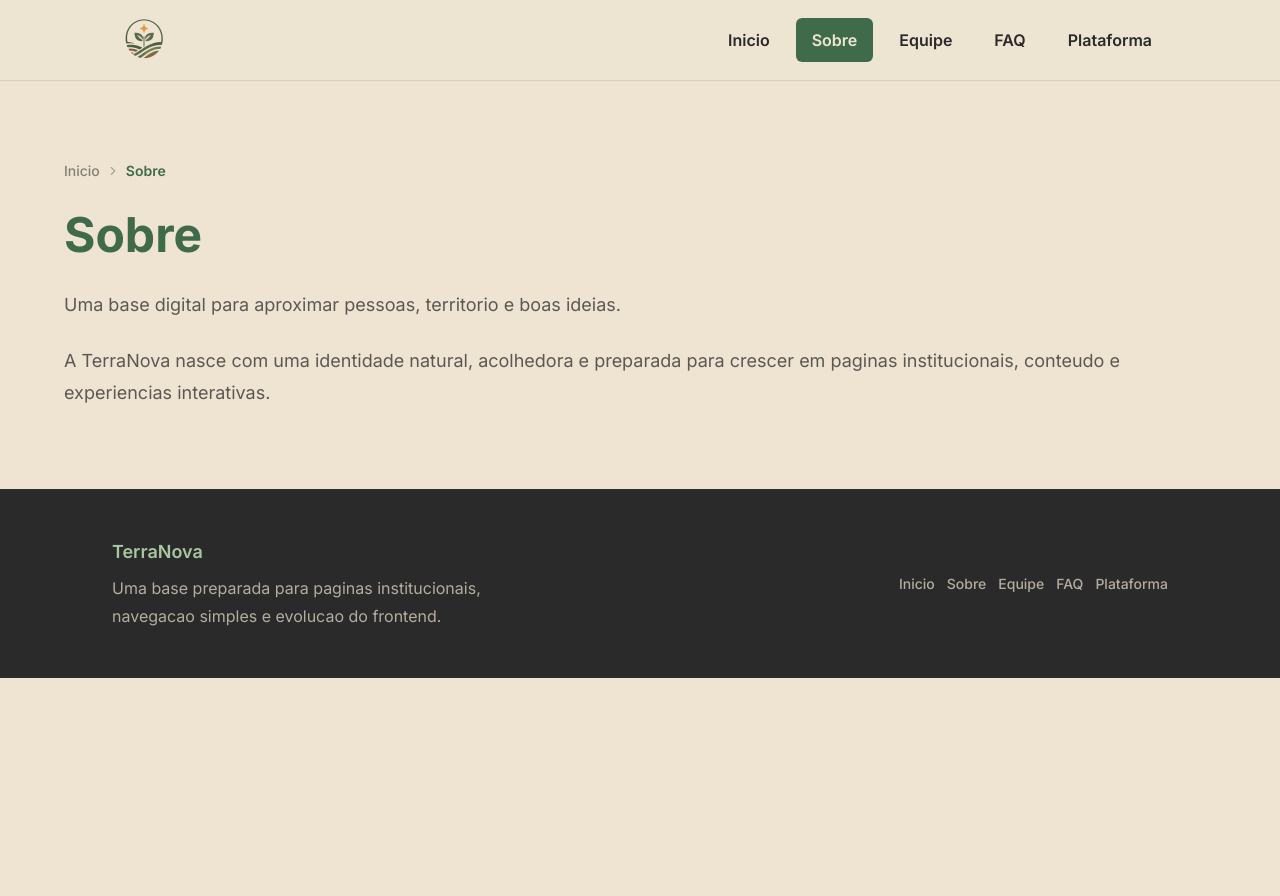
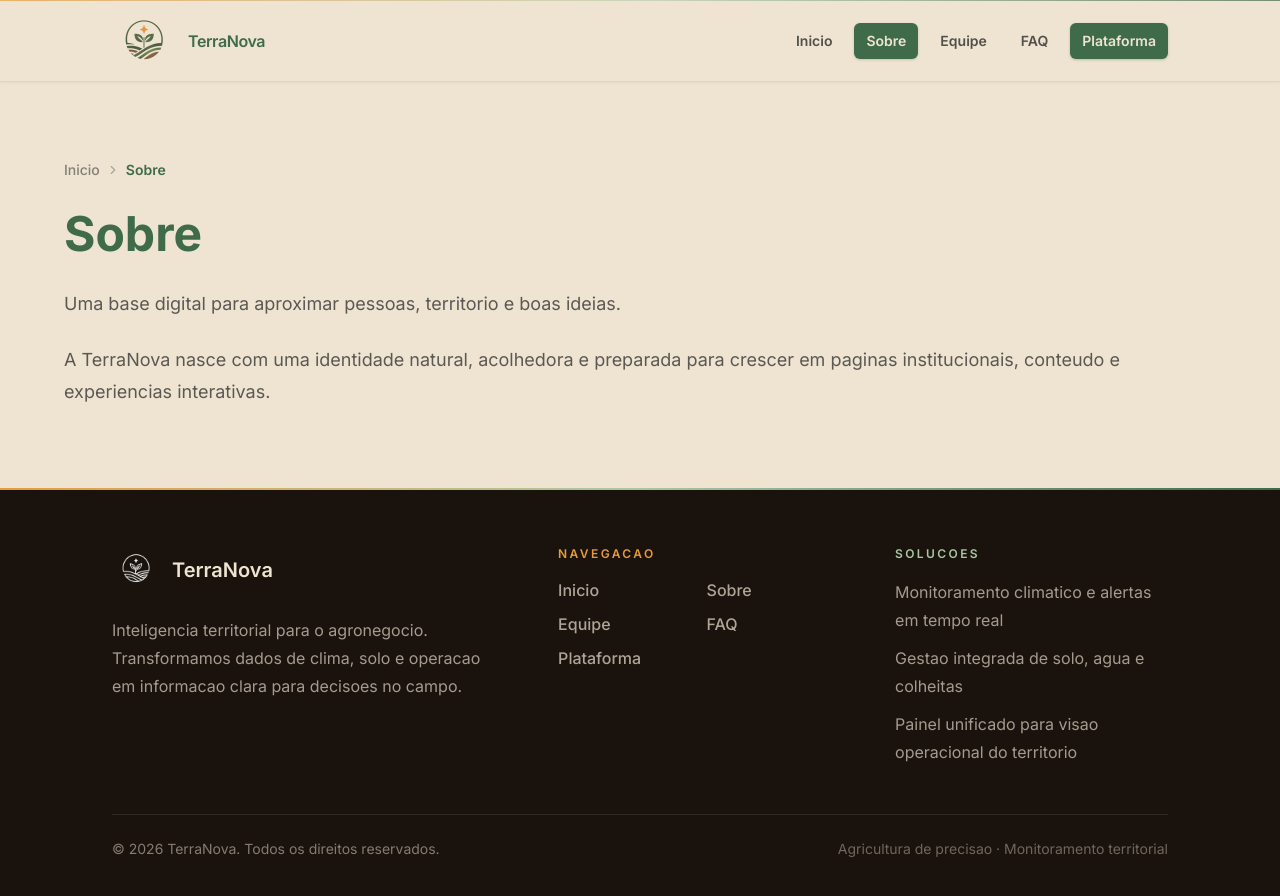
Before and after one commit to juspanopoulos/TerraNova, a React (Vite) app in the folder frontend/terranova/: page /sobre in a window 1280 px wide. Shown: the top 896 px of the page. Before the commit the page ends 800 px from the top, so only its background shows below. Built offline with nearby package versions, Linux system fonts and the light colour scheme; what @react-pdf/renderer would draw is missing.

Commit message:
fix: navbar, footer

```diff
--- a/frontend/terranova/src/components/Footer.tsx
+++ b/frontend/terranova/src/components/Footer.tsx
@@ -1,35 +1,80 @@
-import { footerInner } from "@/constants/layout";
-import { NAV_LINKS } from "@/constants/routes";
+import logoBranco from "@/assets/logos/logo-branco.png";
+import { footerInner, footerLink } from "@/constants/layout";
+import { NAV_LINKS, ROUTES } from "@/constants/routes";
 import { Link } from "react-router-dom";
+
+const currentYear = new Date().getFullYear();
 
 export const Footer = () => {
   return (
-    <footer className="border-t border-verde-floresta/10 bg-preto-suave text-bege-natural">
+    <footer className="mt-auto bg-surface-night text-bege-natural">
+      <div
+        className="h-0.5 bg-linear-to-r from-laranja-solar via-verde-claro to-verde-floresta"
+        aria-hidden
+      />
+
       <div className={footerInner}>
-        <div className="max-w-md xs:max-w-none">
-          <p className="text-base font-semibold text-verde-claro sm:text-lg">
+        <div className="grid gap-10 md:grid-cols-2 md:gap-12 lg:grid-cols-[1.4fr_1fr_1fr] lg:gap-16">
+          <div className="max-w-sm xs:max-w-none">
+            <Link
+              className="inline-flex items-center gap-3 transition-opacity hover:opacity-85"
+              to={ROUTES.home}
+            >
+              <img
+                src={logoBranco}
+                alt="TerraNova"
+                className="h-11 w-11 object-contain sm:h-12 sm:w-12"
+                width={48}
+                height={48}
+                decoding="async"
+              />
+              <span className="text-lg font-semibold text-bege-natural sm:text-xl">
                 TerraNova
-          </p>
-          <p className="mt-2 text-sm leading-6 text-bege-natural/70 sm:text-base sm:leading-7">
-            Uma base preparada para paginas institucionais, navegacao simples e
-            evolucao do frontend.
+              </span>
+            </Link>
+            <p className="mt-4 text-sm leading-6 text-bege-natural/65 sm:text-base sm:leading-7">
+              Inteligencia territorial para o agronegocio. Transformamos dados de
+              clima, solo e operacao em informacao clara para decisoes no campo.
             </p>
           </div>
+
+          <div>
+            <p className="text-xs font-semibold uppercase tracking-[0.2em] text-laranja-solar">
+              Navegacao
+            </p>
             <nav
               aria-label="Navegacao secundaria"
-          className="flex flex-wrap gap-2 sm:gap-3 xs:w-full"
+              className="mt-4 grid gap-2 sm:grid-cols-2 sm:gap-x-6 sm:gap-y-2.5"
             >
               {NAV_LINKS.map((link) => (
-            <Link
-              className="text-xs font-medium text-bege-natural/70 transition-colors hover:text-laranja-solar sm:text-sm"
-              key={link.to}
-              to={link.to}
-            >
+                <Link className={footerLink} key={link.to} to={link.to}>
                   {link.label}
                 </Link>
               ))}
             </nav>
           </div>
+
+          <div className="md:col-span-2 lg:col-span-1">
+            <p className="text-xs font-semibold uppercase tracking-[0.2em] text-verde-claro">
+              Solucoes
+            </p>
+            <ul className="mt-4 space-y-2.5 text-sm leading-6 text-bege-natural/65 sm:text-base sm:leading-7">
+              <li>Monitoramento climatico e alertas em tempo real</li>
+              <li>Gestao integrada de solo, agua e colheitas</li>
+              <li>Painel unificado para visao operacional do territorio</li>
+            </ul>
+          </div>
+        </div>
+
+        <div className="mt-10 flex flex-col gap-2 border-t border-bege-natural/10 pt-6 sm:mt-12 sm:flex-row sm:items-center sm:justify-between sm:gap-4">
+          <p className="text-xs text-bege-natural/50 sm:text-sm">
+            &copy; {currentYear} TerraNova. Todos os direitos reservados.
+          </p>
+          <p className="text-xs text-bege-natural/40 sm:text-sm">
+            Agricultura de precisao &middot; Monitoramento territorial
+          </p>
+        </div>
+      </div>
     </footer>
   );
 };
--- a/frontend/terranova/src/components/Navbar.tsx
+++ b/frontend/terranova/src/components/Navbar.tsx
@@ -1,29 +1,86 @@
-import { NavLink } from 'react-router-dom'
-import logoColorido from '@/assets/logos/logo-colorido.png'
-import {
-  headerInner,
-  headerLogo,
-  headerNav,
-  headerNavLinkBase,
-} from '@/constants/layout'
-import { NAV_LINKS, ROUTES } from '@/constants/routes'
+import { useEffect, useState } from "react";
+import { Menu, X } from "lucide-react";
+import { NavLink, useLocation } from "react-router-dom";
+import logoColorido from "@/assets/logos/logo-colorido.png";
+import { containerPx, contentShell, headerLogo, headerNav } from "@/constants/layout";
+import { NAV_LINKS, ROUTES } from "@/constants/routes";
 
-const linkClassName = ({ isActive }: { isActive: boolean }) =>
+const navShell = [
+  contentShell,
+  containerPx,
+  "flex min-h-16 items-center sm:min-h-[4.25rem] md:min-h-[4.75rem] lg:min-h-20",
+].join(" ");
+
+const navLinkBase =
+  "rounded-md px-2.5 py-1.5 text-xs font-semibold transition sm:px-3 sm:py-2 sm:text-sm";
+
+const desktopLinkClassName = ({ isActive }: { isActive: boolean }) =>
   [
-    headerNavLinkBase,
-    'xs:text-center',
+    navLinkBase,
     isActive
-      ? 'bg-verde-floresta text-bege-natural'
-      : 'text-preto-suave hover:bg-verde-claro/60 hover:text-verde-floresta',
-  ].join(' ')
+      ? "bg-verde-floresta text-bege-natural shadow-sm shadow-verde-floresta/20"
+      : "text-preto-suave/80 hover:bg-verde-claro/50 hover:text-verde-floresta",
+  ].join(" ");
+
+const mobileLinkClassName = ({ isActive }: { isActive: boolean }) =>
+  [
+    "block rounded-lg px-3 py-2.5 text-left text-sm font-semibold transition-colors",
+    isActive
+      ? "bg-verde-floresta text-bege-natural"
+      : "text-preto-suave/85 hover:bg-verde-claro/45 hover:text-verde-floresta",
+  ].join(" ");
+
+const ctaLinkClassName = ({ isActive }: { isActive: boolean }) =>
+  [
+    navLinkBase,
+    isActive
+      ? "bg-preto-suave text-bege-natural shadow-sm"
+      : "bg-verde-floresta text-bege-natural shadow-sm shadow-verde-floresta/25 hover:bg-preto-suave",
+  ].join(" ");
+
+const mobileCtaLinkClassName = ({ isActive }: { isActive: boolean }) =>
+  [
+    "block rounded-lg px-3 py-2.5 text-left text-sm font-semibold transition-colors",
+    isActive
+      ? "bg-preto-suave text-bege-natural"
+      : "bg-verde-floresta text-bege-natural hover:bg-preto-suave",
+  ].join(" ");
 
 export const Navbar = () => {
-  return (
-    <header className="relative z-10 border-b border-verde-floresta/15 bg-bege-natural/95">
-      <div className={headerInner}>
+  const [menuOpen, setMenuOpen] = useState(false);
+  const { pathname } = useLocation();
+
+  useEffect(() => {
+    setMenuOpen(false);
+  }, [pathname]);
+
+  useEffect(() => {
+    const onKeyDown = (event: KeyboardEvent) => {
+      if (event.key === "Escape") setMenuOpen(false);
+    };
+
+    window.addEventListener("keydown", onKeyDown);
+    return () => window.removeEventListener("keydown", onKeyDown);
+  }, []);
+
+  useEffect(() => {
+    if (!menuOpen) return;
+
+    const previousOverflow = document.body.style.overflow;
+    document.body.style.overflow = "hidden";
+
+    return () => {
+      document.body.style.overflow = previousOverflow;
+    };
+  }, [menuOpen]);
+
+  const closeMenu = () => setMenuOpen(false);
+
+  const logoLink = (
     <NavLink
-          className="inline-flex shrink-0 items-center transition-opacity hover:opacity-85"
+      className="inline-flex shrink-0 items-center gap-2.5 transition-opacity hover:opacity-85 sm:gap-3"
       to={ROUTES.home}
+      onClick={closeMenu}
     >
       <img
         src={logoColorido}
@@ -33,18 +90,119 @@ export const Navbar = () => {
         height={64}
         decoding="async"
       />
+      <span className="text-sm font-semibold tracking-tight text-verde-floresta sm:text-base">
+        TerraNova
+      </span>
     </NavLink>
-        <nav
-          aria-label="Navegacao principal"
-          className={`${headerNav} xs:w-full xs:flex-col xs:items-stretch`}
+  );
+
+  const renderLink = (
+    link: (typeof NAV_LINKS)[number],
+    className: typeof desktopLinkClassName,
+    ctaClassName: typeof ctaLinkClassName,
+    tabIndex?: number,
+  ) => {
+    const isCta = link.to === ROUTES.plataforma;
+
+    return (
+      <NavLink
+        className={isCta ? ctaClassName : className}
+        key={link.to}
+        to={link.to}
+        onClick={closeMenu}
+        tabIndex={tabIndex}
       >
-          {NAV_LINKS.map((link) => (
-            <NavLink className={linkClassName} key={link.to} to={link.to}>
         {link.label}
       </NavLink>
-          ))}
+    );
+  };
+
+  return (
+    <>
+      <header className="fixed top-0 right-0 left-0 z-20 w-full border-b border-verde-floresta/10 bg-bege-natural shadow-sm shadow-verde-floresta/5">
+        <div
+          className="h-px bg-linear-to-r from-laranja-solar/70 via-verde-claro/50 to-verde-floresta/70"
+          aria-hidden
+        />
+
+        <div className={navShell}>
+          <div className="flex w-full items-center justify-between gap-4 md:hidden">
+            {logoLink}
+            <button
+              type="button"
+              className="inline-flex size-9 items-center justify-center rounded-lg border border-verde-floresta/15 text-verde-floresta transition-colors hover:bg-verde-claro/45"
+              aria-expanded={menuOpen}
+              aria-controls="site-mobile-nav"
+              aria-label={menuOpen ? "Fechar menu" : "Abrir menu"}
+              onClick={() => setMenuOpen((open) => !open)}
+            >
+              <Menu className="size-4" aria-hidden />
+            </button>
+          </div>
+
+          <div className="hidden w-full items-center justify-between gap-6 md:flex">
+            {logoLink}
+            <nav aria-label="Navegacao principal" className={headerNav}>
+              {NAV_LINKS.map((link) =>
+                renderLink(link, desktopLinkClassName, ctaLinkClassName),
+              )}
             </nav>
           </div>
+        </div>
       </header>
-  )
-}
+
+      <button
+        type="button"
+        className={[
+          "fixed inset-0 z-30 bg-preto-suave/40 transition-opacity duration-300 md:hidden",
+          menuOpen
+            ? "pointer-events-auto opacity-100"
+            : "pointer-events-none opacity-0",
+        ].join(" ")}
+        aria-label="Fechar menu"
+        tabIndex={menuOpen ? 0 : -1}
+        onClick={closeMenu}
+      />
+
+      <aside
+        id="site-mobile-nav"
+        aria-hidden={!menuOpen}
+        className={[
+          "fixed top-0 right-0 z-40 flex h-dvh w-[min(17rem,82vw)] flex-col border-l border-verde-floresta/10 bg-bege-natural shadow-2xl shadow-preto-suave/20 transition-transform duration-300 ease-out md:hidden",
+          menuOpen ? "translate-x-0" : "translate-x-full",
+        ].join(" ")}
+      >
+        <div className="h-px bg-linear-to-r from-laranja-solar/70 via-verde-claro/50 to-verde-floresta/70" />
+
+        <div className="flex items-center justify-between border-b border-verde-floresta/10 px-4 py-3">
+          <span className="text-xs font-semibold uppercase tracking-[0.16em] text-verde-floresta/70">
+            Menu
+          </span>
+          <button
+            type="button"
+            className="inline-flex size-8 items-center justify-center rounded-lg text-verde-floresta transition-colors hover:bg-verde-claro/45"
+            aria-label="Fechar menu"
+            tabIndex={menuOpen ? 0 : -1}
+            onClick={closeMenu}
+          >
+            <X className="size-4" aria-hidden />
+          </button>
+        </div>
+
+        <nav
+          aria-label="Navegacao mobile"
+          className="flex flex-1 flex-col gap-1 overflow-y-auto p-4"
+        >
+          {NAV_LINKS.map((link) =>
+            renderLink(
+              link,
+              mobileLinkClassName,
+              mobileCtaLinkClassName,
+              menuOpen ? 0 : -1,
+            ),
+          )}
+        </nav>
+      </aside>
+    </>
+  );
+};
--- a/frontend/terranova/src/constants/layout.ts
+++ b/frontend/terranova/src/constants/layout.ts
@@ -74,6 +74,9 @@ export const panelOnDark =
 export const gridCards =
   'grid gap-4 sm:grid-cols-1 sm:gap-5 md:grid-cols-2 md:gap-6 lg:grid-cols-3 lg:gap-6 xl:grid-cols-3 xl:gap-6'
 
+export const siteHeaderSpacer =
+  'h-16 sm:h-[4.25rem] md:h-[4.75rem] lg:h-20'
+
 export const headerInner = [
   'mx-auto flex w-full max-w-6xl flex-wrap items-center justify-between',
   'gap-3 px-4 py-3',
@@ -94,11 +97,10 @@ export const headerNavLinkBase =
   'rounded-md px-2.5 py-2 text-sm font-semibold transition sm:px-3 sm:py-2 sm:text-sm md:text-base md:px-3.5 md:py-2.5 lg:text-base lg:px-4 lg:py-2.5 xl:text-base xl:px-4 xl:py-2.5'
 
 export const footerInner = [
-  'mx-auto flex w-full max-w-6xl flex-wrap items-start justify-between',
-  'gap-6 px-4 py-8',
-  'xs:flex-col xs:items-start xs:gap-5',
-  'sm:px-6 sm:py-10',
-  'md:flex-row md:items-center md:px-8',
-  'lg:px-12 lg:py-12',
-  'xl:px-16 xl:py-12',
+  contentShell,
+  containerPx,
+  'py-10 sm:py-12 md:py-14',
 ].join(' ')
+
+export const footerLink =
+  'text-sm font-medium text-bege-natural/70 no-underline transition-colors hover:text-laranja-solar sm:text-base'
--- a/frontend/terranova/src/layouts/BaseLayout.tsx
+++ b/frontend/terranova/src/layouts/BaseLayout.tsx
@@ -2,6 +2,7 @@ import type { ReactNode } from "react";
 import { useLocation } from "react-router-dom";
 import { Footer } from "@/components/Footer";
 import { Navbar } from "@/components/Navbar";
+import { siteHeaderSpacer } from "@/constants/layout";
 import { ROUTES } from "@/constants/routes";
 
 type BaseLayoutProps = {
@@ -19,11 +20,22 @@ export const BaseLayout = ({ children }: BaseLayoutProps) => {
       className={
         isPlataforma
           ? "flex h-dvh flex-col overflow-hidden bg-bege-natural font-sans text-preto-suave"
-          : "min-h-screen overflow-x-hidden bg-bege-natural font-sans text-preto-suave"
+          : "flex min-h-screen flex-col overflow-x-hidden bg-bege-natural font-sans text-preto-suave"
       }
     >
-      {!hideSiteChrome && <Navbar />}
-      <div className={isPlataforma ? "flex min-h-0 flex-1 flex-col overflow-hidden" : undefined}>
+      {!hideSiteChrome && (
+        <>
+          <Navbar />
+          <div className={siteHeaderSpacer} aria-hidden />
+        </>
+      )}
+      <div
+        className={
+          isPlataforma
+            ? "flex min-h-0 flex-1 flex-col overflow-hidden"
+            : "flex flex-1 flex-col"
+        }
+      >
         {children}
       </div>
       {!hideSiteChrome && <Footer />}
```
Lines whose indentation alone changed are shown as unchanged.
